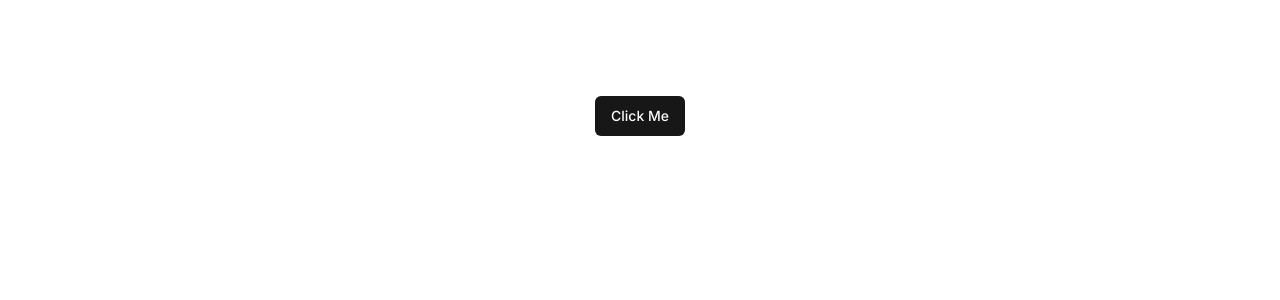
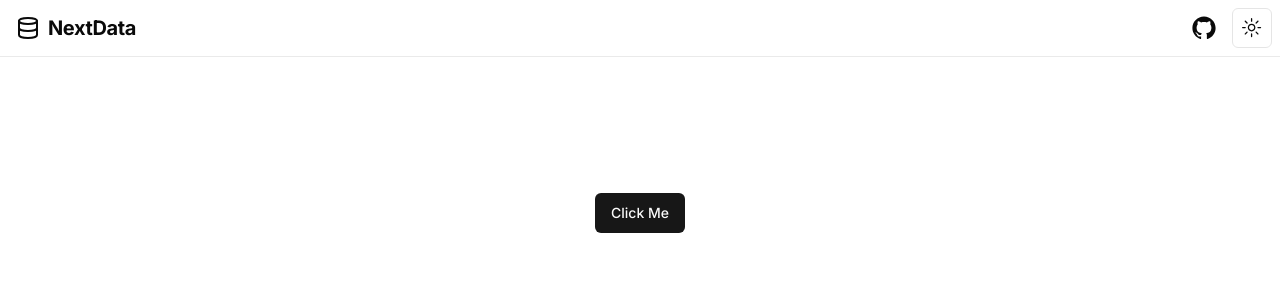
Before and after one commit to shaikahmadnawaz/next-data, a Next.js app in the folder client/: page / in a window 1280 px wide. Shown: the top 300 px of the page. Built offline with nearby package versions, Linux system fonts and the light colour scheme.

Commit message:
update: header

```diff
--- a/client/package.json
+++ b/client/package.json
@@ -9,11 +9,14 @@
     "lint": "next lint"
   },
   "dependencies": {
+    "@radix-ui/react-dropdown-menu": "^2.0.6",
+    "@radix-ui/react-icons": "^1.3.0",
     "@radix-ui/react-slot": "^1.0.2",
     "class-variance-authority": "^0.7.0",
     "clsx": "^2.1.0",
     "lucide-react": "^0.363.0",
     "next": "14.1.4",
+    "next-themes": "^0.3.0",
     "react": "^18",
     "react-dom": "^18",
     "tailwind-merge": "^2.2.2",
--- a/client/src/app/globals.css
+++ b/client/src/app/globals.css
@@ -70,7 +70,14 @@
   * {
     @apply border-border;
   }
+
   body {
     @apply bg-background text-foreground;
   }
 }
+
+.scrollbar,
+html {
+  scrollbar-width: thin;
+  scrollbar-color: #858585 #1d1d1d;
+}
--- a/client/src/app/layout.js
+++ b/client/src/app/layout.js
@@ -1,17 +1,29 @@
 import { Inter } from "next/font/google";
 import "./globals.css";
+import { ThemeProvider } from "@/components/theme-provider";
+import Header from "@/components/common/header";
 
 const inter = Inter({ subsets: ["latin"] });
 
 export const metadata = {
-  title: "Create Next App",
+  title: "NextData",
   description: "Generated by create next app",
 };
 
 export default function RootLayout({ children }) {
   return (
     <html lang="en">
-      <body className={inter.className}>{children}</body>
+      <body className={inter.className}>
+        <ThemeProvider
+          attribute="class"
+          defaultTheme="system"
+          enableSystem
+          disableTransitionOnChange
+        >
+          <Header />
+          {children}
+        </ThemeProvider>
+      </body>
     </html>
   );
 }
--- /dev/null
+++ b/client/src/components/common/header.jsx
@@ -0,0 +1,44 @@
+import Link from "next/link";
+import React from "react";
+import { Button } from "../ui/button";
+import { ModeToggle } from "../mode-toggle";
+import { Database } from "lucide-react";
+import { GitHubLogoIcon } from "@radix-ui/react-icons";
+
+const Header = () => {
+  return (
+    <aside className="z-50 mb-10 tracking-tight border-b border-border/80 bg-background/95 backdrop-blur supports-[backdrop-filter]:bg-background/60">
+      <div className="lg:sticky lg:top-20">
+        <nav
+          className="relative flex flex-row items-center px-0 pb-0 fade md:overflow-auto scroll-pr-6 md:relative h-14"
+          id="nav"
+        >
+          <div className="flex items-center justify-between w-full px-2 space-x-0">
+            <Link
+              href="/"
+              className="relative flex items-center px-2 py-1 align-middle transition-all"
+            >
+              <Database className="w-6 h-6 mr-2" />
+              <span className="hidden text-xl font-bold sm:inline-block">
+                NextData
+              </span>
+            </Link>
+            <div className="flex items-center gap-x-2">
+              <Link
+                href={"https://github.com/shaikahmadnawaz/next-data"}
+                target="blank"
+                className="relative flex px-2 py-1 align-middle transition-all"
+              >
+                <GitHubLogoIcon className="w-6 h-6" />
+              </Link>
+
+              <ModeToggle />
+            </div>
+          </div>
+        </nav>
+      </div>
+    </aside>
+  );
+};
+
+export default Header;
--- /dev/null
+++ b/client/src/components/mode-toggle.jsx
@@ -0,0 +1,40 @@
+"use client";
+
+import * as React from "react";
+import { MoonIcon, SunIcon } from "@radix-ui/react-icons";
+import { useTheme } from "next-themes";
+
+import { Button } from "@/components/ui/button";
+import {
+  DropdownMenu,
+  DropdownMenuContent,
+  DropdownMenuItem,
+  DropdownMenuTrigger,
+} from "@/components/ui/dropdown-menu";
+
+export function ModeToggle() {
+  const { setTheme } = useTheme();
+
+  return (
+    <DropdownMenu>
+      <DropdownMenuTrigger asChild>
+        <Button variant="outline" size="icon">
+          <SunIcon className="h-[1.2rem] w-[1.2rem] rotate-0 scale-100 transition-all dark:-rotate-90 dark:scale-0" />
+          <MoonIcon className="absolute h-[1.2rem] w-[1.2rem] rotate-90 scale-0 transition-all dark:rotate-0 dark:scale-100" />
+          <span className="sr-only">Toggle theme</span>
+        </Button>
+      </DropdownMenuTrigger>
+      <DropdownMenuContent align="end">
+        <DropdownMenuItem onClick={() => setTheme("light")}>
+          Light
+        </DropdownMenuItem>
+        <DropdownMenuItem onClick={() => setTheme("dark")}>
+          Dark
+        </DropdownMenuItem>
+        <DropdownMenuItem onClick={() => setTheme("system")}>
+          System
+        </DropdownMenuItem>
+      </DropdownMenuContent>
+    </DropdownMenu>
+  );
+}
--- /dev/null
+++ b/client/src/components/theme-provider.jsx
@@ -0,0 +1,8 @@
+"use client";
+
+import * as React from "react";
+import { ThemeProvider as NextThemesProvider } from "next-themes";
+
+export function ThemeProvider({ children, ...props }) {
+  return <NextThemesProvider {...props}>{children}</NextThemesProvider>;
+}
--- /dev/null
+++ b/client/src/components/ui/dropdown-menu.jsx
@@ -0,0 +1,157 @@
+"use client"
+
+import * as React from "react"
+import * as DropdownMenuPrimitive from "@radix-ui/react-dropdown-menu"
+import { Check, ChevronRight, Circle } from "lucide-react"
+
+import { cn } from "@/lib/utils"
+
+const DropdownMenu = DropdownMenuPrimitive.Root
+
+const DropdownMenuTrigger = DropdownMenuPrimitive.Trigger
+
+const DropdownMenuGroup = DropdownMenuPrimitive.Group
+
+const DropdownMenuPortal = DropdownMenuPrimitive.Portal
+
+const DropdownMenuSub = DropdownMenuPrimitive.Sub
+
+const DropdownMenuRadioGroup = DropdownMenuPrimitive.RadioGroup
+
+const DropdownMenuSubTrigger = React.forwardRef(({ className, inset, children, ...props }, ref) => (
+  <DropdownMenuPrimitive.SubTrigger
+    ref={ref}
+    className={cn(
+      "flex cursor-default select-none items-center rounded-sm px-2 py-1.5 text-sm outline-none focus:bg-accent data-[state=open]:bg-accent",
+      inset && "pl-8",
+      className
+    )}
+    {...props}>
+    {children}
+    <ChevronRight className="ml-auto h-4 w-4" />
+  </DropdownMenuPrimitive.SubTrigger>
+))
+DropdownMenuSubTrigger.displayName =
+  DropdownMenuPrimitive.SubTrigger.displayName
+
+const DropdownMenuSubContent = React.forwardRef(({ className, ...props }, ref) => (
+  <DropdownMenuPrimitive.SubContent
+    ref={ref}
+    className={cn(
+      "z-50 min-w-[8rem] overflow-hidden rounded-md border bg-popover p-1 text-popover-foreground shadow-lg data-[state=open]:animate-in data-[state=closed]:animate-out data-[state=closed]:fade-out-0 data-[state=open]:fade-in-0 data-[state=closed]:zoom-out-95 data-[state=open]:zoom-in-95 data-[side=bottom]:slide-in-from-top-2 data-[side=left]:slide-in-from-right-2 data-[side=right]:slide-in-from-left-2 data-[side=top]:slide-in-from-bottom-2",
+      className
+    )}
+    {...props} />
+))
+DropdownMenuSubContent.displayName =
+  DropdownMenuPrimitive.SubContent.displayName
+
+const DropdownMenuContent = React.forwardRef(({ className, sideOffset = 4, ...props }, ref) => (
+  <DropdownMenuPrimitive.Portal>
+    <DropdownMenuPrimitive.Content
+      ref={ref}
+      sideOffset={sideOffset}
+      className={cn(
+        "z-50 min-w-[8rem] overflow-hidden rounded-md border bg-popover p-1 text-popover-foreground shadow-md data-[state=open]:animate-in data-[state=closed]:animate-out data-[state=closed]:fade-out-0 data-[state=open]:fade-in-0 data-[state=closed]:zoom-out-95 data-[state=open]:zoom-in-95 data-[side=bottom]:slide-in-from-top-2 data-[side=left]:slide-in-from-right-2 data-[side=right]:slide-in-from-left-2 data-[side=top]:slide-in-from-bottom-2",
+        className
+      )}
+      {...props} />
+  </DropdownMenuPrimitive.Portal>
+))
+DropdownMenuContent.displayName = DropdownMenuPrimitive.Content.displayName
+
+const DropdownMenuItem = React.forwardRef(({ className, inset, ...props }, ref) => (
+  <DropdownMenuPrimitive.Item
+    ref={ref}
+    className={cn(
+      "relative flex cursor-default select-none items-center rounded-sm px-2 py-1.5 text-sm outline-none transition-colors focus:bg-accent focus:text-accent-foreground data-[disabled]:pointer-events-none data-[disabled]:opacity-50",
+      inset && "pl-8",
+      className
+    )}
+    {...props} />
+))
+DropdownMenuItem.displayName = DropdownMenuPrimitive.Item.displayName
+
+const DropdownMenuCheckboxItem = React.forwardRef(({ className, children, checked, ...props }, ref) => (
+  <DropdownMenuPrimitive.CheckboxItem
+    ref={ref}
+    className={cn(
+      "relative flex cursor-default select-none items-center rounded-sm py-1.5 pl-8 pr-2 text-sm outline-none transition-colors focus:bg-accent focus:text-accent-foreground data-[disabled]:pointer-events-none data-[disabled]:opacity-50",
+      className
+    )}
+    checked={checked}
+    {...props}>
+    <span className="absolute left-2 flex h-3.5 w-3.5 items-center justify-center">
+      <DropdownMenuPrimitive.ItemIndicator>
+        <Check className="h-4 w-4" />
+      </DropdownMenuPrimitive.ItemIndicator>
+    </span>
+    {children}
+  </DropdownMenuPrimitive.CheckboxItem>
+))
+DropdownMenuCheckboxItem.displayName =
+  DropdownMenuPrimitive.CheckboxItem.displayName
+
+const DropdownMenuRadioItem = React.forwardRef(({ className, children, ...props }, ref) => (
+  <DropdownMenuPrimitive.RadioItem
+    ref={ref}
+    className={cn(
+      "relative flex cursor-default select-none items-center rounded-sm py-1.5 pl-8 pr-2 text-sm outline-none transition-colors focus:bg-accent focus:text-accent-foreground data-[disabled]:pointer-events-none data-[disabled]:opacity-50",
+      className
+    )}
+    {...props}>
+    <span className="absolute left-2 flex h-3.5 w-3.5 items-center justify-center">
+      <DropdownMenuPrimitive.ItemIndicator>
+        <Circle className="h-2 w-2 fill-current" />
+      </DropdownMenuPrimitive.ItemIndicator>
+    </span>
+    {children}
+  </DropdownMenuPrimitive.RadioItem>
+))
+DropdownMenuRadioItem.displayName = DropdownMenuPrimitive.RadioItem.displayName
+
+const DropdownMenuLabel = React.forwardRef(({ className, inset, ...props }, ref) => (
+  <DropdownMenuPrimitive.Label
+    ref={ref}
+    className={cn("px-2 py-1.5 text-sm font-semibold", inset && "pl-8", className)}
+    {...props} />
+))
+DropdownMenuLabel.displayName = DropdownMenuPrimitive.Label.displayName
+
+const DropdownMenuSeparator = React.forwardRef(({ className, ...props }, ref) => (
+  <DropdownMenuPrimitive.Separator
+    ref={ref}
+    className={cn("-mx-1 my-1 h-px bg-muted", className)}
+    {...props} />
+))
+DropdownMenuSeparator.displayName = DropdownMenuPrimitive.Separator.displayName
+
+const DropdownMenuShortcut = ({
+  className,
+  ...props
+}) => {
+  return (
+    (<span
+      className={cn("ml-auto text-xs tracking-widest opacity-60", className)}
+      {...props} />)
+  );
+}
+DropdownMenuShortcut.displayName = "DropdownMenuShortcut"
+
+export {
+  DropdownMenu,
+  DropdownMenuTrigger,
+  DropdownMenuContent,
+  DropdownMenuItem,
+  DropdownMenuCheckboxItem,
+  DropdownMenuRadioItem,
+  DropdownMenuLabel,
+  DropdownMenuSeparator,
+  DropdownMenuShortcut,
+  DropdownMenuGroup,
+  DropdownMenuPortal,
+  DropdownMenuSub,
+  DropdownMenuSubContent,
+  DropdownMenuSubTrigger,
+  DropdownMenuRadioGroup,
+}
```
Also changed, not shown: 1 other file (tests, documents, lock files or other folders).
